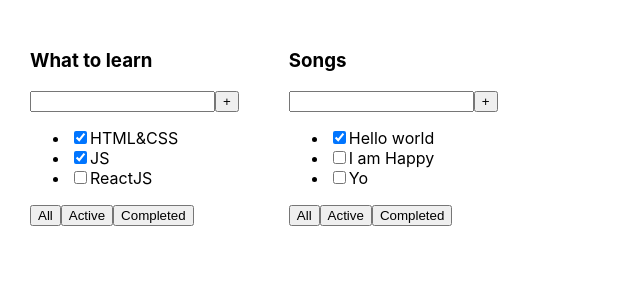
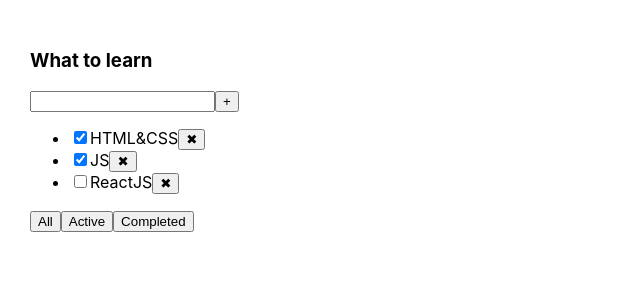
Before and after one commit to MihaThePooh/perseverance, a React (Create React App) app: page / in a window 1280 px wide. Shown: the top 300 px of the page, without its empty margins (0-640 px from the left). Built offline with nearby package versions, Linux system fonts and the light colour scheme.

Commit message:
sprint 01, week 2, almost done

```diff
--- a/src/App.tsx
+++ b/src/App.tsx
@@ -1,24 +1,34 @@
-import React from 'react';
+import React, {useState} from 'react';
 import './App.css';
 import {Todolist} from './Todolist';
 
 function App() {
 
-    const tasks1 = [
+    const [tasks, setTasks] = useState([
         { id: 1, title: "HTML&CSS", isDone: true },
         { id: 2, title: "JS", isDone: true },
         { id: 3, title: "ReactJS", isDone: false }
-    ]
-    const tasks2 = [
-        { id: 1, title: "Hello world", isDone: true },
-        { id: 2, title: "I am Happy", isDone: false },
-        { id: 3, title: "Yo", isDone: false }
-    ]
+    ])
+    let [filter, setFilter] = useState("all")
+
+    let tasksForTodolist = tasks
+
+    if (filter === "active") {
+        tasksForTodolist = tasks.filter(task => !task.isDone)
+    }
+    if (filter === "complited") {
+        tasksForTodolist = tasks.filter(task => task.isDone)
+    }
+
+    function removeTask(id: number) {
+        let filteredTasks = tasks.filter(task => task.id !== id)
+        setTasks(filteredTasks)
+    }
 
     return (
         <div className="App">
-            <Todolist title="What to learn" tasks={tasks1} />
-            <Todolist title="Songs" tasks={tasks2} />
+            <Todolist removeTask={removeTask}
+                      title="What to learn" tasks={tasksForTodolist} />
         </div>
     );
 }
--- a/src/Todolist.tsx
+++ b/src/Todolist.tsx
@@ -9,6 +9,7 @@
 type PropsType = {
     title: string
     tasks: Array<TaskType>
+    removeTask: (id: number) => void
 }
 
 export function Todolist(props: PropsType) {
@@ -24,6 +25,9 @@
                     <li key={task.id}>
                         <input type="checkbox" checked={task.isDone}/>
                         <span>{task.title}</span>
+                        <button onClick={ () => {
+                            props.removeTask(task.id)
+                        }}>✖</button>
                     </li>
                 )
             })}
```
